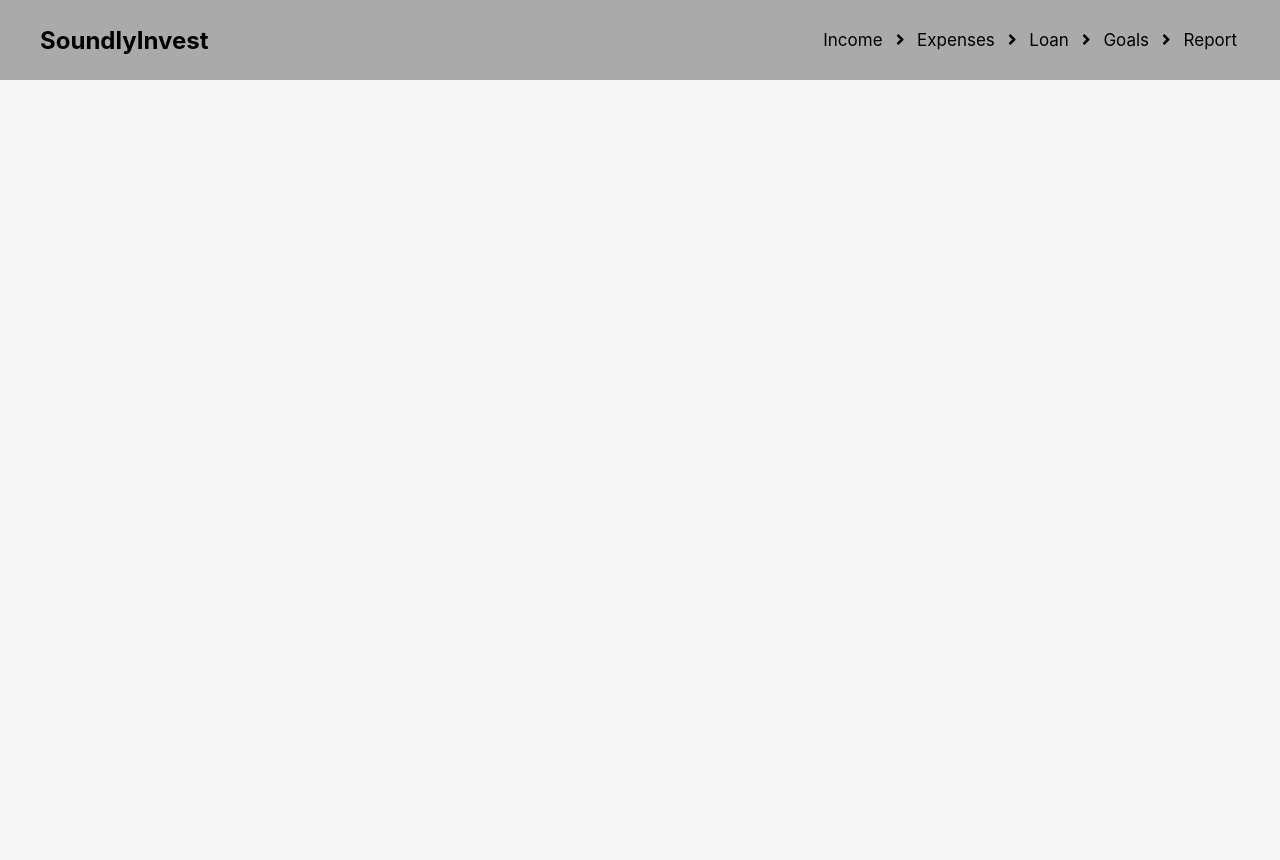
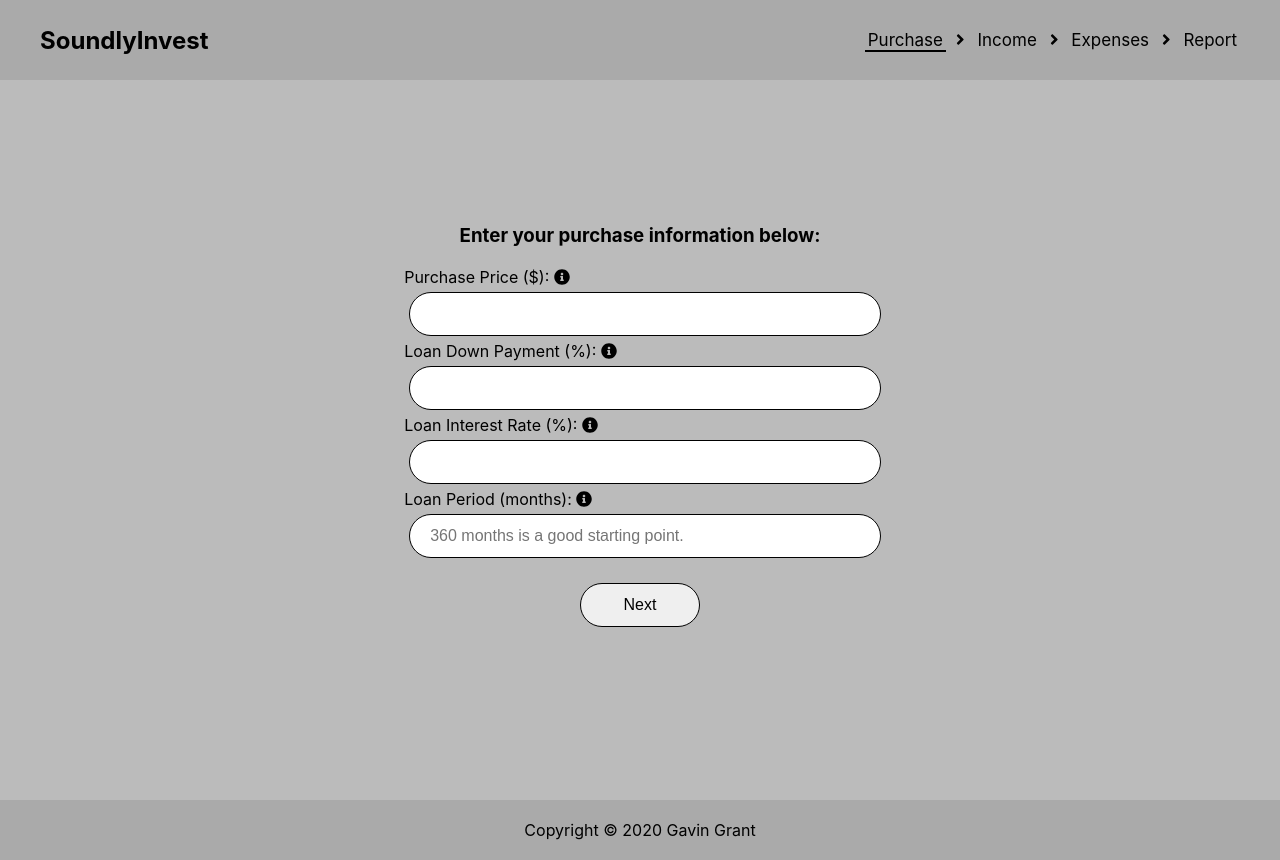
Before and after one commit to gavinmgrant/soundlyinvest-client, a React (Create React App) app: page /purchase in a window 1280 px wide. Before the commit the page ends 800 px from the top, so only its background shows below. Built offline with nearby package versions, Linux system fonts and the light colour scheme.

Commit message:
refactor(flow): remove goals page and update sequence

```diff
--- a/src/components/Expenses/Expenses.js
+++ b/src/components/Expenses/Expenses.js
@@ -56,8 +56,8 @@ class Expenses extends Component {
                         <input type="number" name="vacancy-rate" min="0" placeholder="2% is a good starting point."/>
                     </section>
                 </section>
-                <Link to="/loan">
-                    <input className="submit-button" type="submit" value="Next" />
+                <Link to="/report">
+                    <input className="submit-button" type="submit" value="Finish" />
                 </Link>
             </form>
         </div>
--- a/src/components/Goals/Goals.css
+++ /dev/null
@@ -1,16 +0,0 @@
-.goals {
-    display: flex;
-    flex-direction: column;
-    justify-content: center;
-    align-items: center;
-    height: 100vh;
-    text-align: center;
-    padding: 130px 20px 10px 20px;
-}
-
-@media screen and (min-width: 640px) {
-    .goals {
-        height: 100vh;
-        padding: 100px 20px 10px 20px;
-    }
-}
--- a/src/components/Goals/Goals.js
+++ /dev/null
@@ -1,38 +0,0 @@
-import React, { Component } from 'react';
-import { Link } from "react-router-dom";
-import ReactTooltip from 'react-tooltip';
-import { InfoCircle } from '../../utils/Icons';
-import './Goals.css';
-
-class Goals extends Component {
-  render() {
-    return (
-        <div className="goals">
-            <h3>
-                Enter your investment goals below:
-            </h3>
-            <form>
-                <section>
-                    <section>
-                        <label for="grm">Gross Rent Multiplier: </label>
-                        <span data-tip="GRM = Purchase Price / Gross Scheduled Income">{InfoCircle}</span>
-                        <ReactTooltip />
-                        <input type="number" name="grm" min="1" max="20" placeholder="A good range is 9 to 15." />
-                    </section>
-                    <section>
-                        <label for="cap-rate">Cap Rate (%): </label>
-                        <span data-tip="CAP Rate = Yearly Net Operating Income / Purchase Price">{InfoCircle}</span>
-                        <ReactTooltip />
-                        <input type="number" name="cap-rate" placeholder="A good range is 4% to 10%." min="0"/>
-                    </section>
-                </section>
-                <Link to="/report">
-                    <input className="submit-button" type="submit" value="Finish" />
-                </Link>
-            </form>
-        </div>
-    );
-  }
-}
-
-export default Goals;
--- a/src/components/Landing/Landing.js
+++ b/src/components/Landing/Landing.js
@@ -10,12 +10,12 @@ class Landing extends Component {
           SoundlyInvest
         </h1>
         <p>
-          Soundly invest in investment properties by finding a maximum purchase price.
+          Soundly invest in a rental property by running the numbers.
         </p>
         <form className="landing-form">
           <label for="address">Start by entering an address: </label>
           <input type="text" name="address" />
-          <Link to="/income">
+          <Link to="/purchase">
             <input className="submit-button" type="submit" value="Next" />
           </Link>
         </form>
--- a/src/components/Main/Main.js
+++ b/src/components/Main/Main.js
@@ -3,8 +3,7 @@ import './Main.css';
 import Landing from '../Landing/Landing';
 import Income from '../Income/Income';
 import Expenses from '../Expenses/Expenses';
-import Loan from '../Loan/Loan';
-import Goals from '../Goals/Goals';
+import Purchase from '../Purchase/Purchase';
 import Report from '../Report/Report';
 import { Switch, Route } from "react-router-dom";
 
@@ -16,8 +15,7 @@ class Main extends Component {
           <Route exact path="/" component={Landing}/>
           <Route path="/income" component={Income} />
           <Route path="/expenses" component={Expenses} />
-          <Route path="/loan" component={Loan} />
-          <Route path="/goals" component={Goals} />
+          <Route path="/purchase" component={Purchase} />
           <Route path="/report" component={Report} />
         </Switch>
       </nav>
--- a/src/components/ProgressBar/ProgressBar.js
+++ b/src/components/ProgressBar/ProgressBar.js
@@ -8,20 +8,16 @@ class ProgressBar extends Component {
     return (
       <nav className="progressbar">
           <ul className="progressbar-list">
+            <NavLink to="/purchase" activeClassName="active">
+              <li className="progressbar-item">Purchase</li>
+            </NavLink>
+            <span className="arrow">{ArrowRight}</span>
             <NavLink to="/income" activeClassName="active">
               <li className="progressbar-item">Income</li>
             </NavLink>
             <span className="arrow">{ArrowRight}</span>
             <NavLink to="/expenses" activeClassName="active">
               <li className="progressbar-item">Expenses</li>
-            </NavLink>
-            <span className="arrow">{ArrowRight}</span>
-            <NavLink to="/loan" activeClassName="active">
-              <li className="progressbar-item">Loan</li>
-            </NavLink>
-            <span className="arrow">{ArrowRight}</span>
-            <NavLink to="/goals" activeClassName="active">
-              <li className="progressbar-item">Goals</li>
             </NavLink>
             <span className="arrow">{ArrowRight}</span>
             <NavLink to="/report" activeClassName="active">
--- a/src/components/Loan/Loan.css
+++ b/src/components/Purchase/Purchase.css
@@ -1,4 +1,4 @@
-.loan {
+.purchase {
     display: flex;
     flex-direction: column;
     justify-content: center;
@@ -9,7 +9,7 @@
 }
 
 @media screen and (min-width: 640px) {
-    .loan {
+    .purchase {
         height: 100vh;
         padding: 100px 20px 10px 20px;
     }
--- a/src/components/Loan/Loan.js
+++ b/src/components/Purchase/Purchase.js
@@ -2,25 +2,31 @@ import React, { Component } from 'react';
 import { Link } from "react-router-dom";
 import ReactTooltip from 'react-tooltip';
 import { InfoCircle } from '../../utils/Icons';
-import './Loan.css';
+import './Purchase.css';
 
-class Loan extends Component {
+class Purchase extends Component {
   render() {
     return (
-        <div className="loan">
+        <div className="purchase">
             <h3>
-                Enter your loan terms below:
+                Enter your purchase information below:
             </h3>
             <form>
                 <section>
                     <section>
-                        <label for="down-payment">Down Payment (%): </label>
+                        <label for="purchase-price">Purchase Price ($): </label>
+                        <span data-tip="Enter your proposed purchase price.">{InfoCircle}</span>
+                        <ReactTooltip />
+                        <input type="number" name="purchase-price" min="0"/>
+                    </section>
+                    <section>
+                        <label for="down-payment">Loan Down Payment (%): </label>
                         <span data-tip="Enter a whole number. If 20%, enter 20, not 0.20.">{InfoCircle}</span>
                         <ReactTooltip />
                         <input type="number" name="down-payment" min="0"/>
                     </section>
                     <section>
-                        <label for="interest-rate">Interest Rate (%): </label>
+                        <label for="interest-rate">Loan Interest Rate (%): </label>
                         <span data-tip="Enter a whole number. If 4%, enter 4, not 0.04.">{InfoCircle}</span>
                         <ReactTooltip />
                         <input type="number" name="interest-rate" min="0"/>
@@ -32,7 +38,7 @@ class Loan extends Component {
                         <input type="number" name="loan-period" min="0" placeholder="360 months is a good starting point."/>
                     </section>
                 </section>
-                <Link to="/goals">
+                <Link to="/income">
                     <input className="submit-button" type="submit" value="Next" />
                 </Link>
             </form>
@@ -41,4 +47,4 @@ class Loan extends Component {
   }
 }
 
-export default Loan;
+export default Purchase;
--- a/src/components/Report/Report.js
+++ b/src/components/Report/Report.js
@@ -115,7 +115,7 @@ class Report extends Component {
                 </thead>
                 <tbody>
                     <tr>
-                        <td>Maximum Purchase Price</td>
+                        <td>Purchase Price</td>
                         <td>$1,500,000</td>
                     </tr>
                     <tr>
```
Also changed, not shown: 1 other file (tests, documents, lock files or other folders).
